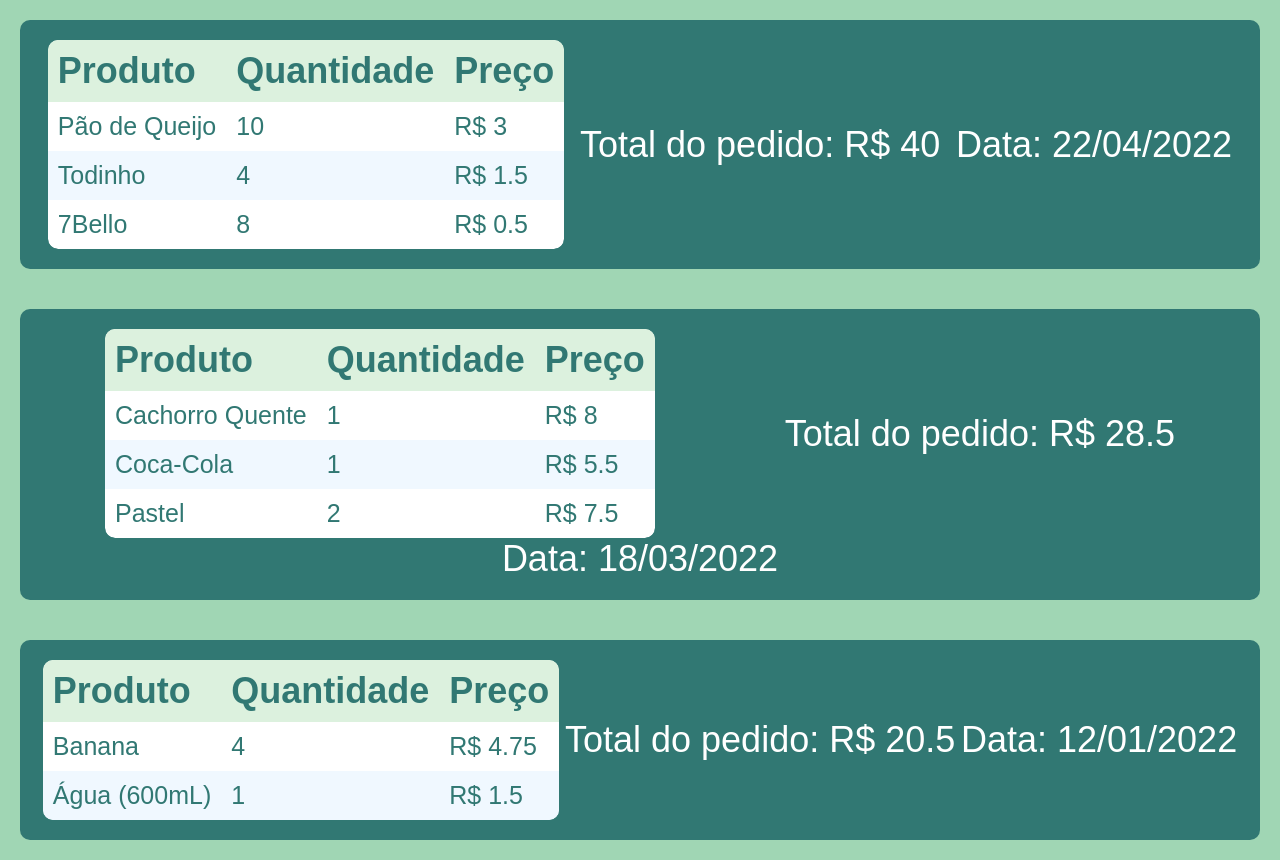
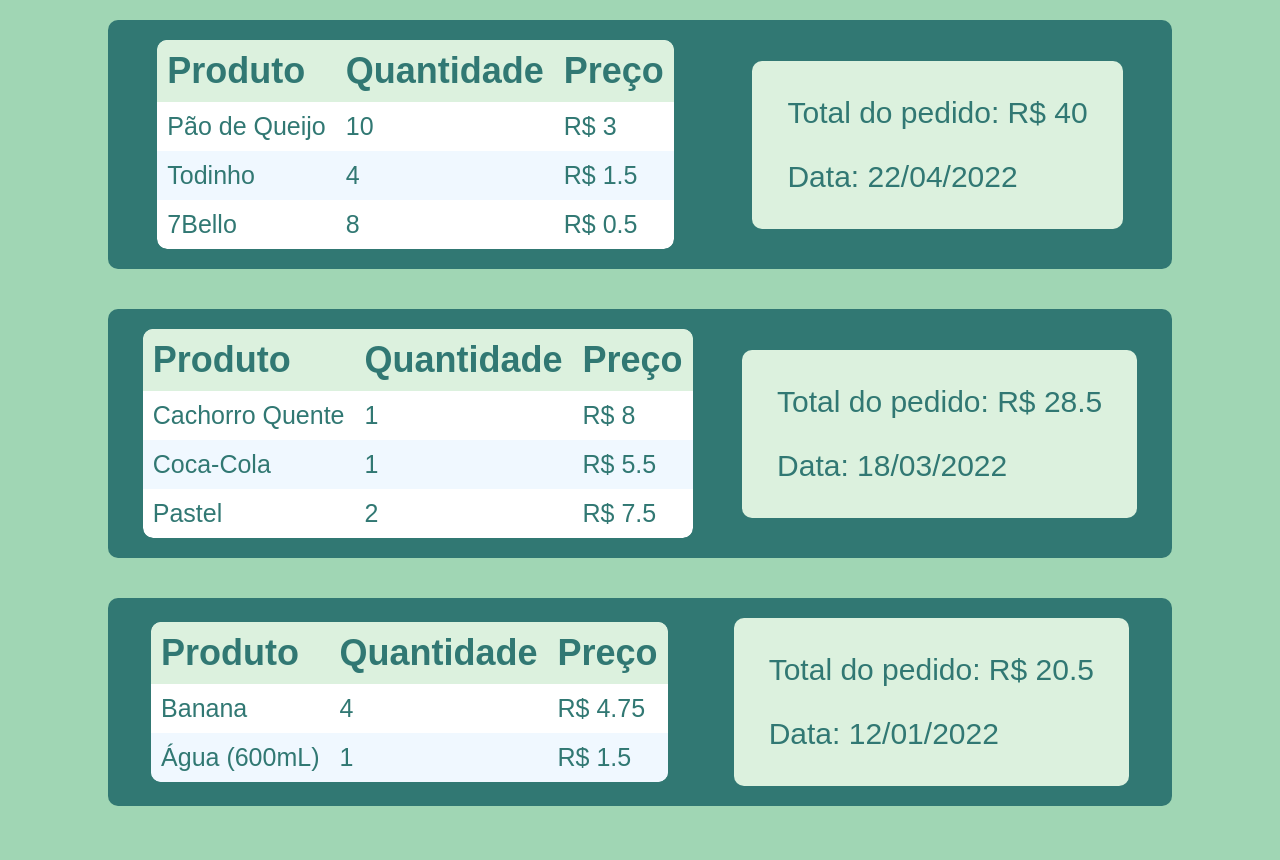
Before and after one commit to enricopizzol/natus-rest, a React (Create React App) app: page /history in a window 1280 px wide. After the commit the page ends 826 px from the top, so only its background shows below. Built offline with nearby package versions, Linux system fonts and the light colour scheme.

Commit message:
css do historico melhorado

```diff
--- a/src/components/orderHistory/orderHistory.css
+++ b/src/components/orderHistory/orderHistory.css
@@ -1,22 +1,25 @@
 .hs-container {
     display: flex;
     flex-direction: column;
+    align-items:center;
 }
 
 .hs-order-container {
     margin: 20px;
     padding:20px;
+    width: 80%;
     display: flex;
     justify-content: space-around;
-    flex-wrap:wrap;
     align-items: center;
     background: #317873;
     border-radius: 10px;
+    overflow-x:auto;
 }
 
 .hs-table-wrapper {
     border-radius: 10px;
     overflow: hidden;
+    overflow-x:auto;
 }
 
 td, th{
@@ -44,3 +47,18 @@ thead {
 tr:nth-child(even) {
     background-color: aliceblue;
 }
+
+.hs-order-values{
+    display: flex;
+    flex-direction: column;
+    color: #317873;
+    background: #dcf1de;
+    border-radius: 10px;
+    padding: 20px;
+    margin-left: 20px;
+}
+
+.hs-order-container span{
+    padding: 15px;
+    font-size: 30px;
+}
--- a/src/components/orderHistory/orderHistory.js
+++ b/src/components/orderHistory/orderHistory.js
@@ -37,8 +37,10 @@ const OrderHistory = () => {
                                 </tbody>
                             </table>
                         </div>
-                        <span>Total do pedido: R$ {order["total"]}</span>
-                        <span>Data: {order["date"]}</span>
+                        <div className = "hs-order-values">
+                            <span>Total do pedido: R$ {order["total"]}</span>
+                            <span>Data: {order["date"]}</span>
+                        </div>
                     </div>
                 ))}
             </div>
```
